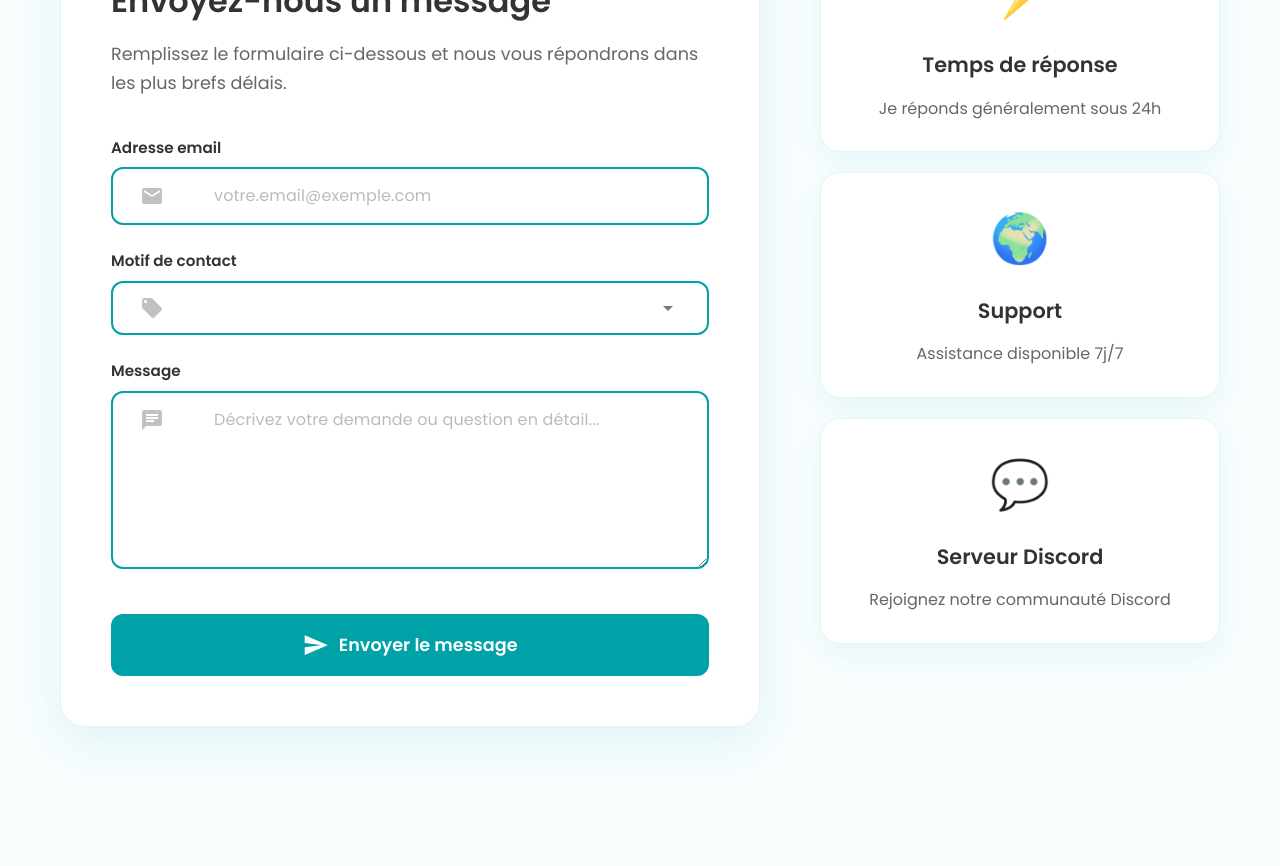
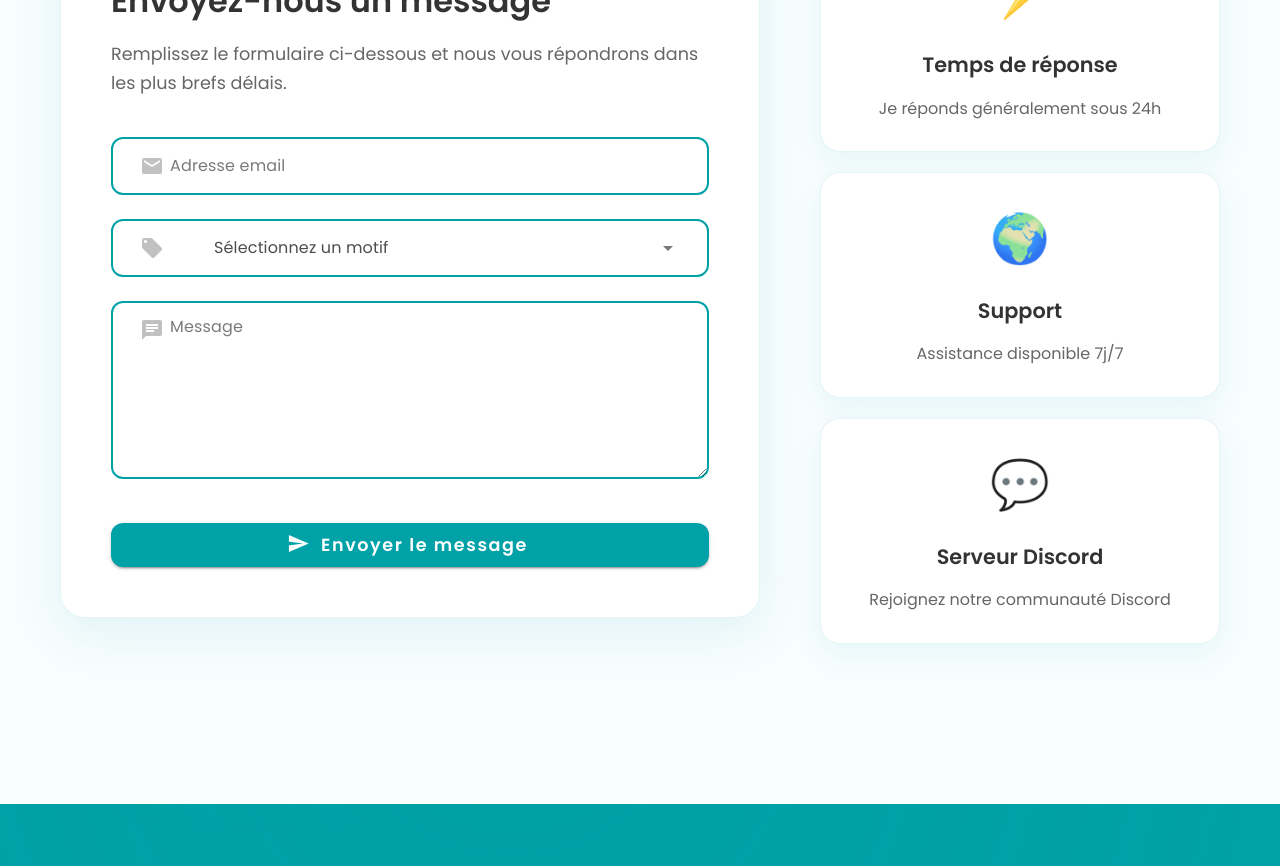
Before and after one commit to SammyMERAZGA/build-and-baraka-vitrine, a Vue app: page /contact in a window 1280 px wide. Shown: the part 620-1486 px from the top of the page. Built offline with nearby package versions, Linux system fonts and the light colour scheme; a small style sheet from the web is missing.

Commit message:
🟣 - Replace all HTML form elements with Vuetify components (v-form, v-btn) and integrate labels, simplify CSS

```diff
--- a/src/views/ContactPage.vue
+++ b/src/views/ContactPage.vue
@@ -33,82 +33,69 @@
                 </p>
               </div>
 
-              <form @submit.prevent="submitContactForm" class="contact-form">
-                <div class="form-group">
-                  <label class="form-label">{{
-                    $t("contact.emailLabel")
-                  }}</label>
+              <v-form @submit.prevent="submitContactForm" class="contact-form">
                 <v-text-field
                   v-model="formData.email"
                   type="email"
+                  :label="$t('contact.emailLabel')"
                   :placeholder="$t('contact.emailPlaceholder')"
                   prepend-inner-icon="mdi-email"
                   :clearable="!!formData.email"
                   variant="outlined"
                   density="comfortable"
-                    class="custom-text-field"
+                  class="custom-text-field mb-6"
                   hide-details="auto"
                   :error-messages="emailError"
                   required
                 />
-                </div>
 
-                <div class="form-group">
-                  <label class="form-label">{{
-                    $t("contact.subjectLabel")
-                  }}</label>
                 <v-select
                   v-model="formData.subject"
                   :items="subjectOptions"
                   item-title="title"
                   item-value="value"
-                    :placeholder="$t('contact.subjectPlaceholder')"
+                  :label="$t('contact.subjectLabel')"
                   prepend-inner-icon="mdi-tag"
                   :clearable="!!formData.subject"
                   variant="outlined"
                   density="comfortable"
-                    class="custom-select"
+                  class="custom-select mb-6"
                   hide-details="auto"
                   required
                 />
-                </div>
 
-                <div class="form-group">
-                  <label class="form-label">{{
-                    $t("contact.messageLabel")
-                  }}</label>
                 <v-textarea
                   v-model="formData.message"
+                  :label="$t('contact.messageLabel')"
                   :placeholder="$t('contact.messagePlaceholder')"
                   prepend-inner-icon="mdi-message-text"
                   :clearable="!!formData.message"
                   variant="outlined"
                   density="comfortable"
                   rows="6"
-                    class="custom-textarea"
+                  class="custom-textarea mb-6"
                   hide-details="auto"
                   required
                 />
-                </div>
 
-                <button
+                <v-btn
                   type="submit"
-                  class="submit-button"
+                  color="#00a1a7"
+                  variant="elevated"
+                  size="large"
+                  class="custom-submit-btn"
                   :disabled="isSubmitting"
-                  :class="{ loading: isSubmitting }"
-                  style="background-color: #00a1a7 !important"
+                  :loading="isSubmitting"
+                  :prepend-icon="isSubmitting ? '' : 'mdi-send'"
+                  block
                 >
-                  <v-icon v-if="!isSubmitting" class="button-icon">
-                    mdi-send
-                  </v-icon>
-                  <div v-if="isSubmitting" class="loading-spinner"></div>
                   {{
                     isSubmitting
                       ? $t("contact.submitting")
                       : $t("contact.submitButton")
                   }}
-                </button>
-              </form>
+                </v-btn>
+              </v-form>
             </div>
           </div>
 
@@ -182,6 +169,7 @@ const formData = ref({
 
 // Subject options for select
 const subjectOptions = computed(() => [
+  { title: t("contact.subjectPlaceholder"), value: "", disabled: true },
   { title: t("contact.subjects.general_feedback"), value: "GENERAL_FEEDBACK" },
   { title: t("contact.subjects.suggestion"), value: "SUGGESTION" },
   { title: t("contact.subjects.bug_report"), value: "BUG_REPORT" },
@@ -486,123 +474,23 @@ const submitContactForm = async () => {
 .contact-form {
   display: flex;
   flex-direction: column;
-  gap: 25px;
 }
 
-.form-group {
-  display: flex;
-  flex-direction: column;
-  gap: 8px;
+/* Custom Submit Button */
+.custom-submit-btn {
+  font-family: "Poppins", sans-serif !important;
+  font-weight: 600 !important;
+  font-size: 1.1rem !important;
+  border-radius: 12px !important;
+  padding: 18px 30px !important;
+  margin-top: 20px !important;
+  text-transform: none !important;
+  transition: all 0.3s ease !important;
 }
 
-.form-label {
-  font-weight: 600;
-  color: var(--color-text-primary, #333);
-  font-size: 0.95rem;
-}
-
-.input-wrapper {
-  position: relative;
-  display: flex;
-  align-items: center;
-}
-
-.input-icon {
-  position: absolute;
-  left: 15px;
-  color: #999;
-  z-index: 1;
-}
-
-.textarea-icon {
-  top: 15px;
-}
-
-.form-input,
-.form-select,
-.form-textarea {
-  width: 100%;
-  padding: 15px 50px 15px 45px;
-  border: 2px solid var(--color-primary);
-  border-radius: 12px;
-  font-size: 1rem;
-  background: white !important;
-  color: var(--color-text-primary, #333) !important;
-  font-family: "Poppins", sans-serif;
-  transition: all 0.3s ease;
-}
-
-.form-select option {
-  background: white !important;
-  color: #333 !important;
-  padding: 10px;
-}
-
-.form-input:focus,
-.form-select:focus,
-.form-textarea:focus {
-  outline: none;
-  border-color: var(--color-primary);
-  box-shadow: 0 0 0 3px rgba(0, 161, 167, 0.1);
-}
-
-.form-textarea {
-  resize: vertical;
-  min-height: 120px;
-  padding-top: 15px;
-}
-
-.form-error {
-  color: #e74c3c;
-  font-size: 0.85rem;
-  margin-top: 5px;
-}
-
-.submit-button {
-  background: #00a1a7 !important;
-  color: white;
-  border: none;
-  padding: 18px 30px;
-  border-radius: 12px;
-  font-size: 1.1rem;
-  font-weight: 600;
-  font-family: "Poppins", sans-serif;
-  cursor: pointer;
-  display: flex;
-  align-items: center;
-  justify-content: center;
-  gap: 10px;
-  transition: all 0.3s ease;
-  margin-top: 20px;
-}
-
-.submit-button:hover:not(:disabled) {
-  transform: translateY(-3px);
-  box-shadow: 0 10px 30px rgba(0, 161, 167, 0.3);
-  background: #008a8f !important;
-}
-
-.submit-button:disabled {
-  opacity: 0.7;
-  cursor: not-allowed;
-}
-
-.loading-spinner {
-  width: 20px;
-  height: 20px;
-  border: 2px solid transparent;
-  border-top: 2px solid currentColor;
-  border-radius: 50%;
-  animation: spin 1s linear infinite;
-}
-
-@keyframes spin {
-  0% {
-    transform: rotate(0deg);
-  }
-  100% {
-    transform: rotate(360deg);
-  }
+.custom-submit-btn:hover {
+  transform: translateY(-3px) !important;
+  box-shadow: 0 10px 30px rgba(0, 161, 167, 0.3) !important;
 }
 
 /* Info Section */
```
Lines whose indentation alone changed are shown as unchanged.
